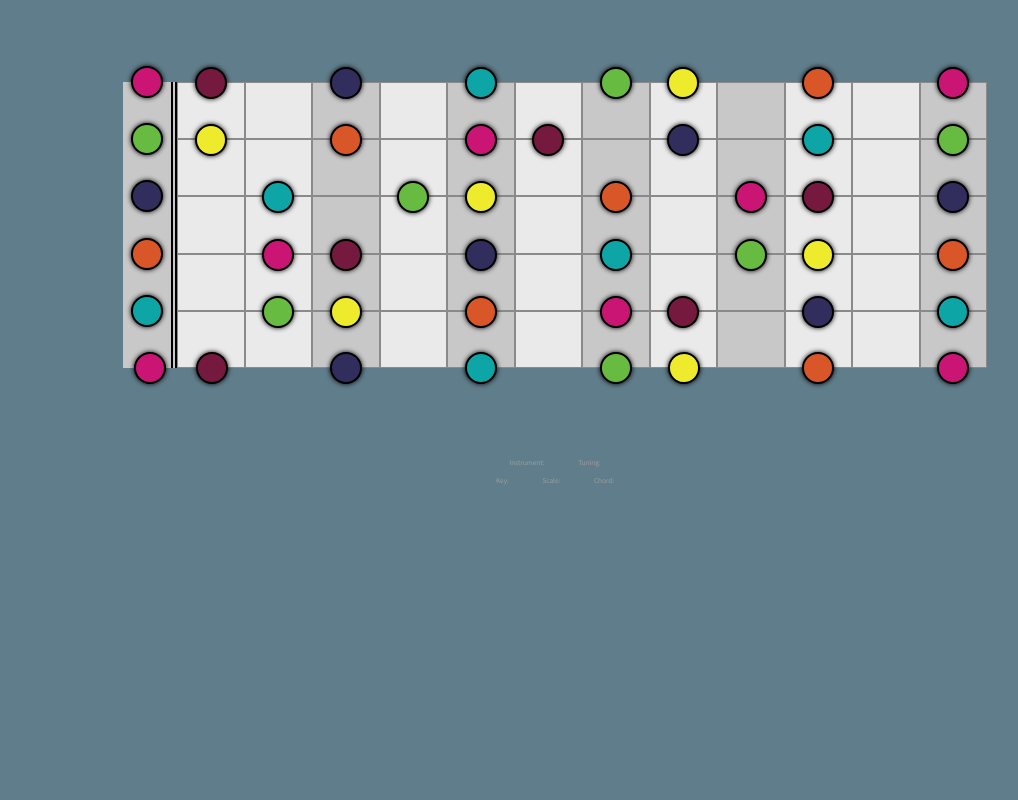
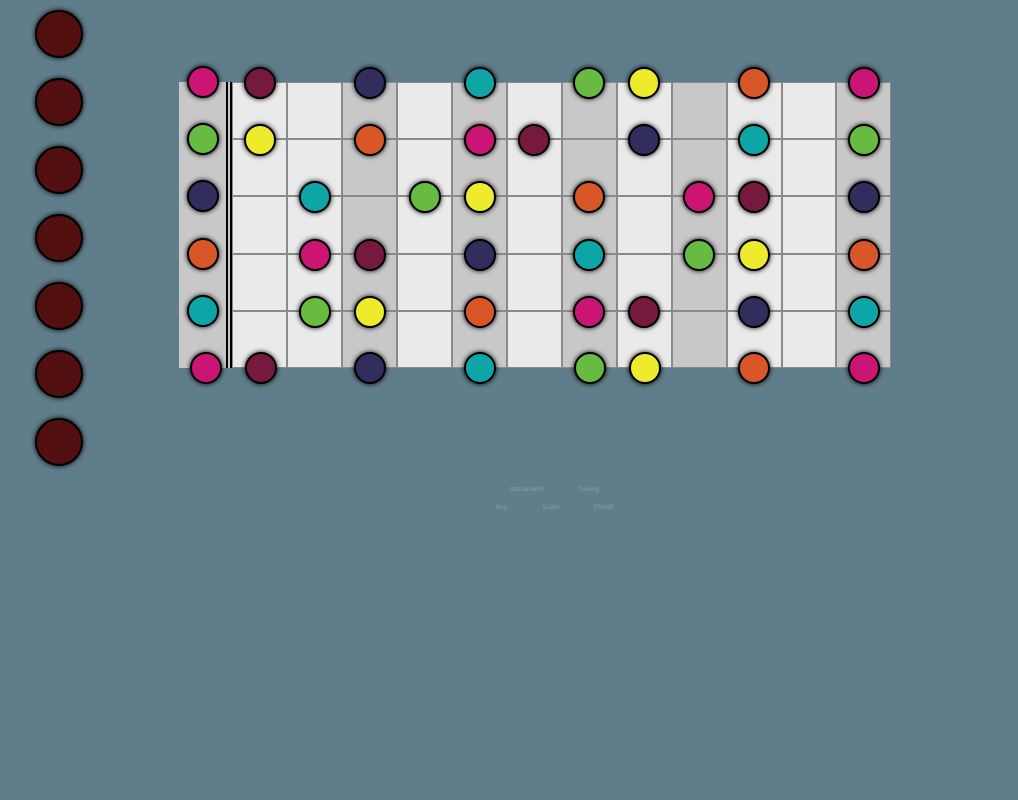
Before and after one commit to keegangood/shreddit.io, a Django app: page /explore/ in a window 1280 px wide. Shown: the whole page, without its empty margins (85-1103 px from the left). Run offline with Django 3.2, Linux system fonts and the light colour scheme; parts of the project's set-up code (start-up, migrations or seed data) failed here and were passed over.

Commit message:
explore.html styling

```diff
--- a/shreddit.io/shreddit.io/static/css/explore.css
+++ b/shreddit.io/shreddit.io/static/css/explore.css
@@ -4,3 +4,26 @@
     flex-direction: column;
     min-height: 100vh;
 }
+
+.note-legend {
+    /* align-items: center; */
+    display: flex;
+    flex-direction: column;
+    /* justify-content: center; */
+}
+
+.note-legend-marker {
+    background-color: rgb(82, 15, 15);
+    border: 2px solid black;
+    border-radius: 50%;
+    box-shadow: 0 0 5px black;
+    color: rgb(255, 255, 255);
+    font-family: sans-serif;
+    font-size: 1.4rem;
+    height: 6vh;
+    margin: 10px;
+    max-height: 6vw;
+    max-width: 6vh;
+    text-align: center;
+    width: 6vw;
+}
--- a/shreddit.io/shreddit.io/static/css/main.css
+++ b/shreddit.io/shreddit.io/static/css/main.css
@@ -18,10 +18,17 @@ body {
     z-index: 0;
 }
 
+.hover-text:hover {
+    color: #cfd8dc;
+    text-shadow: 0 0 10px #90a4ae;
+}
+
 h1,h2 {
     font-family: 'Pacifico', cursive;
     padding: 3rem;
     text-shadow: 0 0 10px #203138;
+    transition: color .5s ease;
+
 }
 
 h4 {
@@ -31,6 +38,7 @@ h4 {
     padding: .2rem;
 }
 
+
 .row {
     margin: 0;
 }
--- a/shreddit.io/shreddit.io/static/css/mobile-nav.css
+++ b/shreddit.io/shreddit.io/static/css/mobile-nav.css
@@ -70,7 +70,7 @@
 /* Menu */
 .mobile-nav h2 {
     margin: 0;
-    padding: 1rem;
+    padding: 1rem 2rem;
 }
 
 .content-cover {
@@ -158,3 +158,22 @@
 .signup-link {
     padding: 3px 10px;
 }
+
+
+.mobile-nav .menu-items {
+    align-items: center;
+    display: flex;
+    flex-direction: column;
+}
+
+.mobile-nav .menu-item {
+    font-family: 'Pacifico', cursive;
+    font-size: 2.5rem;
+    padding: 1rem;
+    text-shadow: 0 0 10px #203138;
+}
+
+.mobile-nav a {
+    transition: color .5s ease;
+
+}
--- a/shreddit.io/shreddit.io/static/css/stringedInstrument.css
+++ b/shreddit.io/shreddit.io/static/css/stringedInstrument.css
@@ -24,9 +24,9 @@
     #instrument-container {
         display: flex;
         height: 60vh;
-        margin: 25px;
+        margin-left: 15vw;;
         max-height: 700px;
-        width: 80vw;
+        width: 70vw;
     }
 
     .string {
@@ -143,7 +143,6 @@
         top: calc(-50%);
     }
 
-
 }
 
 .note-marker {
@@ -151,7 +150,7 @@
     border: 2px solid black;
     border-radius: 50%;
     box-shadow: 0 0 5px black;
-    color: rgb(248, 241, 241);
+    color: rgb(255, 255, 255);
     font-family: sans-serif;
     font-size: 1.4rem;
     height: 4vh;
--- a/shreddit.io/shreddit.io/templates/pages/explore.html
+++ b/shreddit.io/shreddit.io/templates/pages/explore.html
@@ -2,9 +2,25 @@
 
 {% block content %}
     <div id="explore-content" class="blue-grey">
-        <div id="instrument-container">
-            <!-- build instrument with JS -->
+        <div class="row">
+            <div class="col s1 note-legend">
+                <div class="note-legend-marker"></div>
+                <div class="note-legend-marker"></div>
+                <div class="note-legend-marker"></div>
+                <div class="note-legend-marker"></div>
+                <div class="note-legend-marker"></div>
+                <div class="note-legend-marker"></div>
+                <div class="note-legend-marker"></div>
+            </div>
+
+            <div class="col s11" id="instrument-container">
+                <!-- build instrument with JS -->
+            </div>
         </div>
+        <!-- <div id="instrument-container"> -->
+        <!-- </div> -->
+
+
 
         <div class="instrument-inputs">
             <label for="instrument-input">Instrument:</label>
@@ -23,7 +39,6 @@
                 <label for="key">Key:</label>
                 <label for="scale-formulas">Scale:</label>
                 <label for="chord-quality">Chord:</label>
-
             </div>
 
             <div class="scale-selects">
--- a/shreddit.io/shreddit.io/templates/partials/mobile-nav.html
+++ b/shreddit.io/shreddit.io/templates/partials/mobile-nav.html
@@ -33,7 +33,18 @@
     <div class="row">
         <div class="col s12">
             <div class="menu-items">
-
+                <a href="{% url 'pages-explore' %}">
+                    <div class="menu-item">
+                        <a href="{% url 'pages-home' %}" class="hover-text blue-grey-text text-darken-4">
+                            Home
+                        </a>
+                    </div>
+                    <div class="menu-item">
+                        <a href="{% url 'pages-explore' %}" class="hover-text blue-grey-text text-darken-4">
+                            Explore
+                        </a>
+                    </div>
+                </a>
             </div>
         </div>
     </div>
--- a/shreddit.io/shreddit.io/users/models.py
+++ b/shreddit.io/shreddit.io/users/models.py
@@ -13,7 +13,7 @@ class Profile(models.Model):
     def __str__(self):
         return f'{self.user.username}\'s profile'
 
-    def save(self):
+    def save(self, *args, **kwargs):
         super().save()
 
         img = Image.open(self.avatar.path)
```
Also changed, not shown: shreddit.io/shreddit.io/db.sqlite3, shreddit.io/shreddit.io/media/avatars/jakenfinn.jpg (added), shreddit.io/shreddit.io/media/avatars/jakenfinn_bwL52Lf.jpg (added), shreddit.io/shreddit.io/media/avatars/peppbut_H1yjR3Z.jpg (added), shreddit.io/shreddit.io/media/avatars/peppbut_NlhKVec.jpg (added).
